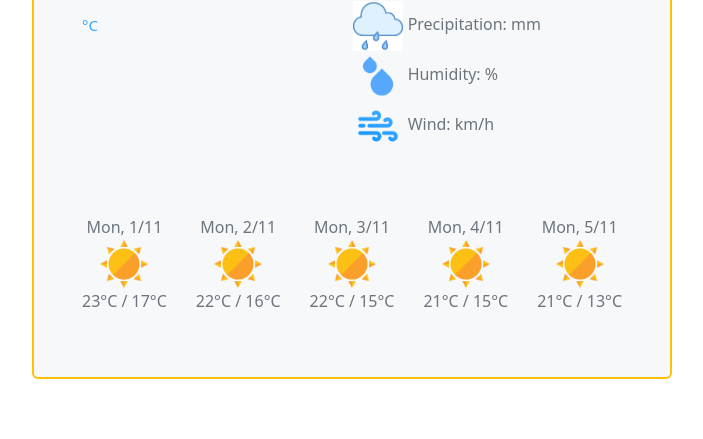
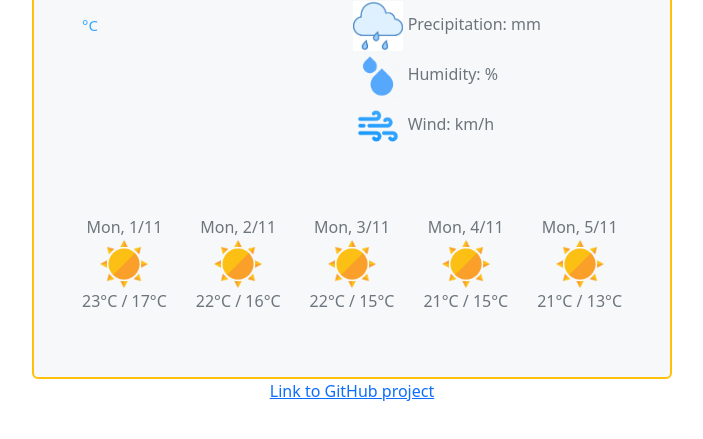
Before and after one commit to snezhka/sheCodes, a plain HTML site: page index.html in a window 1280 px wide. Shown: the part 283-722 px from the top of the page, without its empty margins (288-991 px from the left). Drawn offline with nearby package versions, Linux system fonts and the light colour scheme; no server answers.

Commit message:
added link to github

```diff
--- a/index.html
+++ b/index.html
@@ -97,5 +97,8 @@
 				</div>
 			</div>
 		</div>
+		<div id="github">
+			<a href="https://github.com/snezhka/weatherApp">Link to GitHub project</a>
+		</div>
 	</body>
 </html>
--- a/src/styles.css
+++ b/src/styles.css
@@ -95,3 +95,7 @@ body {
 	color: #37a6ff;
 	font-weight: 500;
 }
+
+#github {
+	text-align: center;
+}
```
